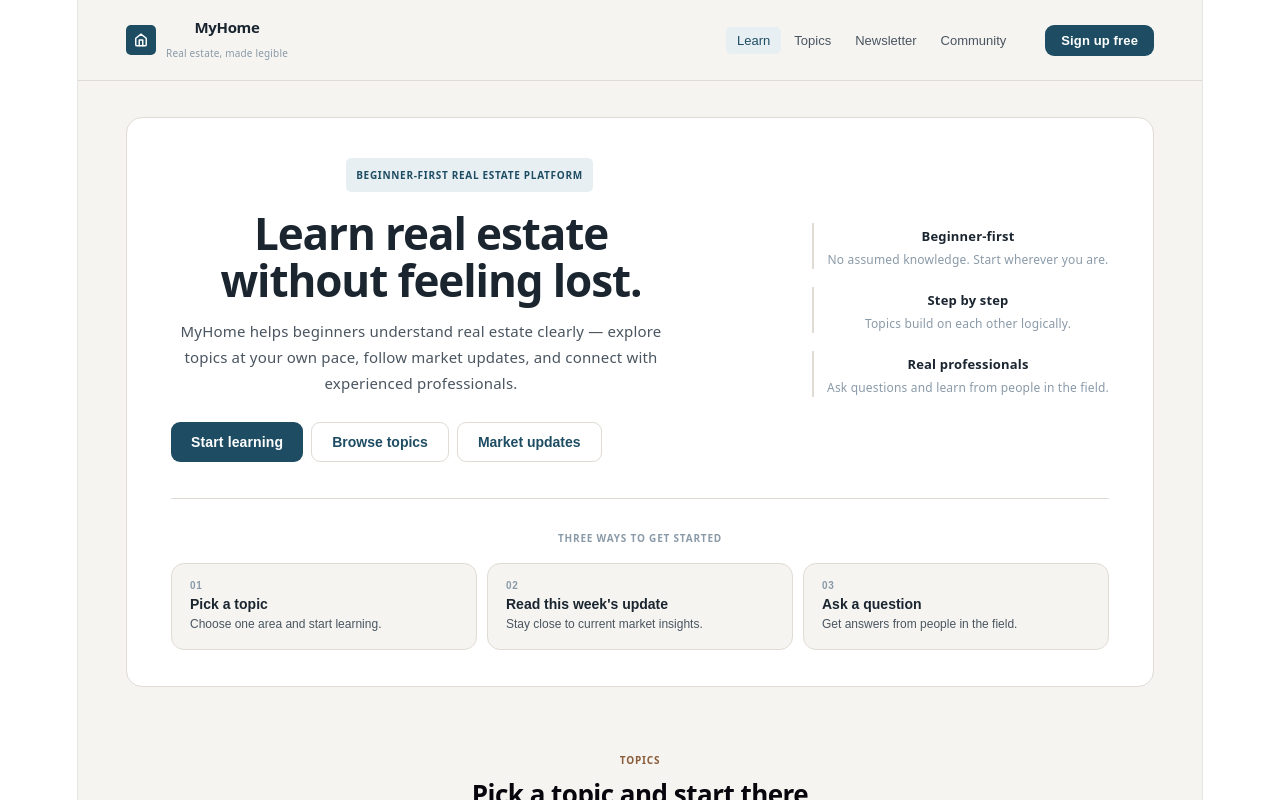
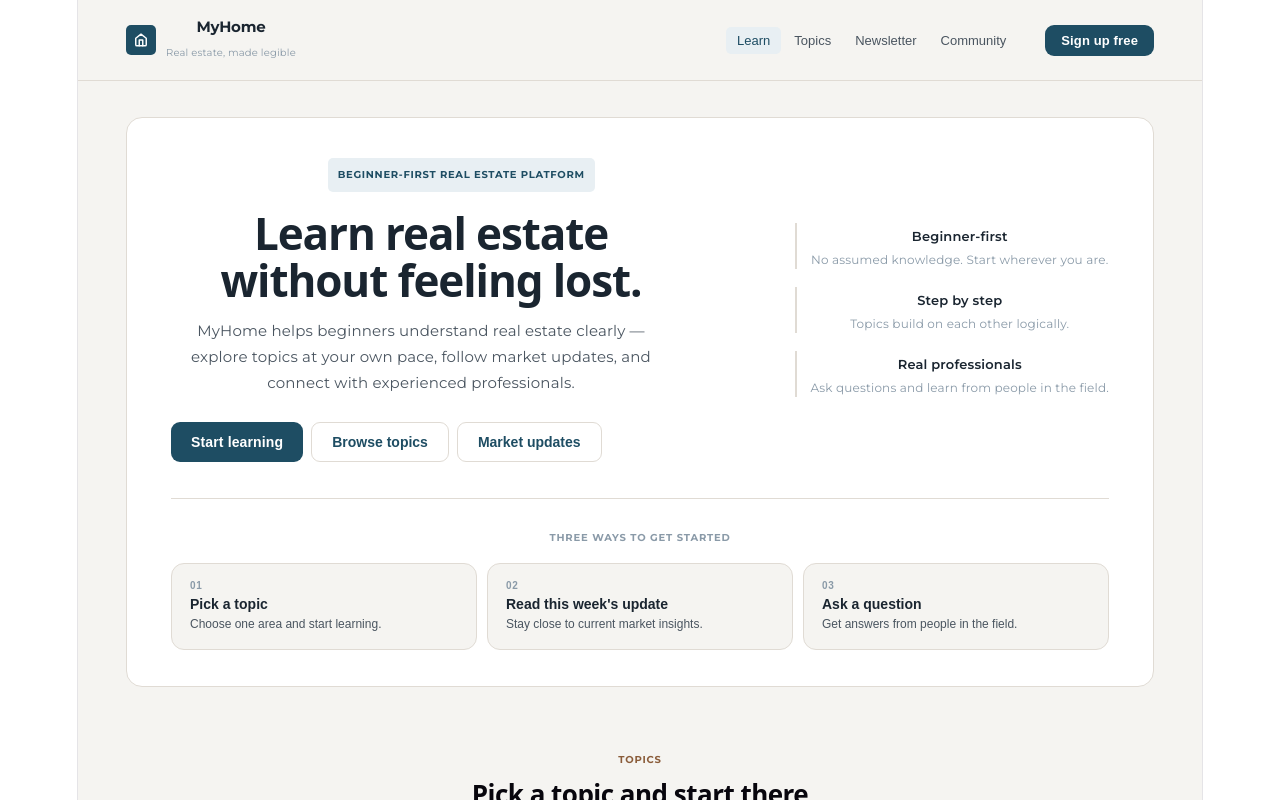
Before and after one commit to juliannareyes2003-create/real-estate-app, a React (Vite) app: page / in a window 1280 px wide. Shown: the top 800 px of the page. Built offline with nearby package versions, Linux system fonts and the light colour scheme.

Commit message:
font change

```diff
--- a/src/App.jsx
+++ b/src/App.jsx
@@ -1,4 +1,4 @@
-import { useState } from "react";
+import { useState, useEffect } from "react";
 
 const C = {
   bg: "#f5f4f1",
@@ -52,6 +52,18 @@ const NavBar = ({ onBack, backLabel, activeNav, handleNavClick, isSignedUp, setS
   );
 
 export default function App() {
+  // Loads Montserrat so the whole website uses the new font.
+  useEffect(() => {
+    const fontId = "myhome-montserrat-font";
+
+    if (!document.getElementById(fontId)) {
+      const link = document.createElement("link");
+      link.id = fontId;
+      link.rel = "stylesheet";
+      link.href = "https://fonts.googleapis.com/css2?family=Montserrat:wght@400;500;600;700;800&display=swap";
+      document.head.appendChild(link);
+    }
+  }, []);
   const [showSignupModal, setShowSignupModal] = useState(false);
   const [onboardingStep, setOnboardingStep] = useState(1);
   const [selectedGoal, setSelectedGoal] = useState("");
@@ -508,7 +520,7 @@ export default function App() {
     setOnboardingStep(1);
   };
 
-  const font = '"DM Sans", ui-sans-serif, system-ui, -apple-system, sans-serif';
+  const font = '"Montserrat", ui-sans-serif, system-ui, -apple-system, sans-serif';
   const page = { minHeight: "100vh", backgroundColor: C.bg, color: C.ink, fontFamily: font };
 
 
```
